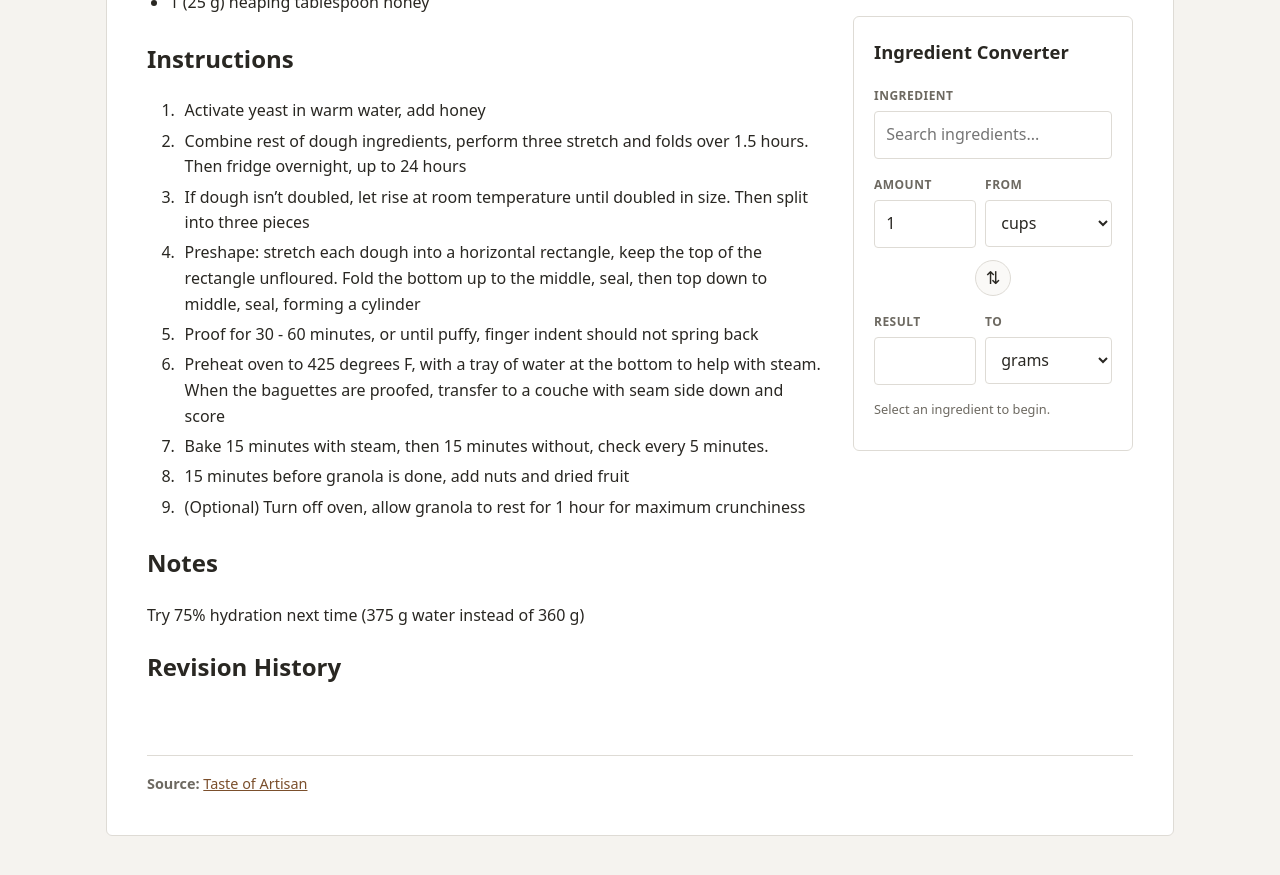
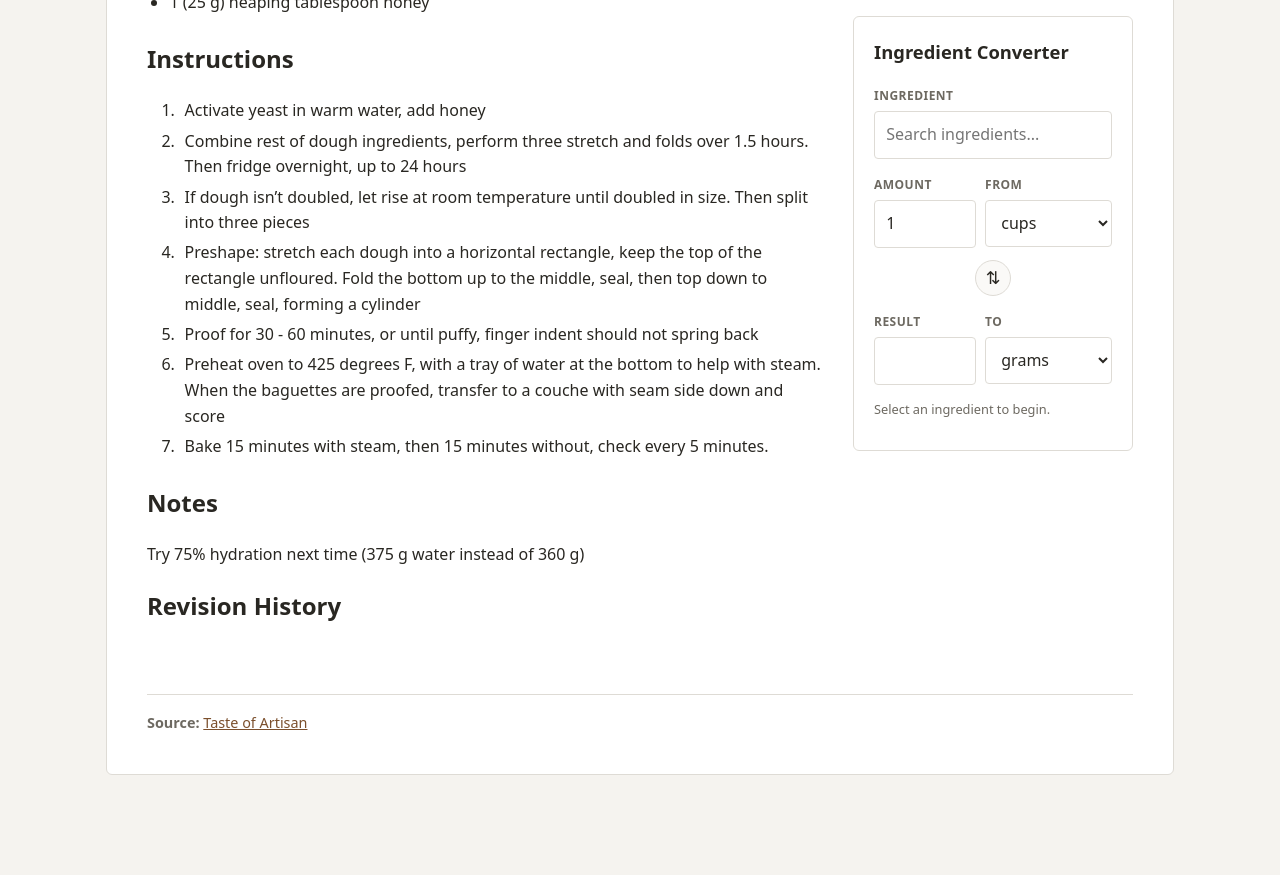
Before and after one commit to sundaycake/recipes, a Jekyll site: the page built from _recipes/baguette.md, in a window 1280 px wide and 900 px high, scrolled down 750 px. Shown: the top 875 px of the window. Built offline with Jekyll 4.4.1, drawn with Linux system fonts in a browser that asks for light colours; after the commit the page ends 1589 px from its top, so only the background shows below that.

Commit message:
Update baguette.md

```diff
--- a/_recipes/baguette.md
+++ b/_recipes/baguette.md
@@ -39,8 +39,6 @@ source_url: https://tasteofartisan.com/french-baguette-recipe/#recipe
 6. Proof for 30 - 60 minutes, or until puffy, finger indent should not spring back
 7. Preheat oven to 425 degrees F, with a tray of water at the bottom to help with steam. When the baguettes are proofed, transfer to a couche with seam side down and score
 8. Bake 15 minutes with steam, then 15 minutes without, check every 5 minutes.
-9. 15 minutes before granola is done, add nuts and dried fruit
-10. (Optional) Turn off oven, allow granola to rest for 1 hour for maximum crunchiness
 
 ## Notes
 Try 75% hydration next time (375 g water instead of 360 g)
```
